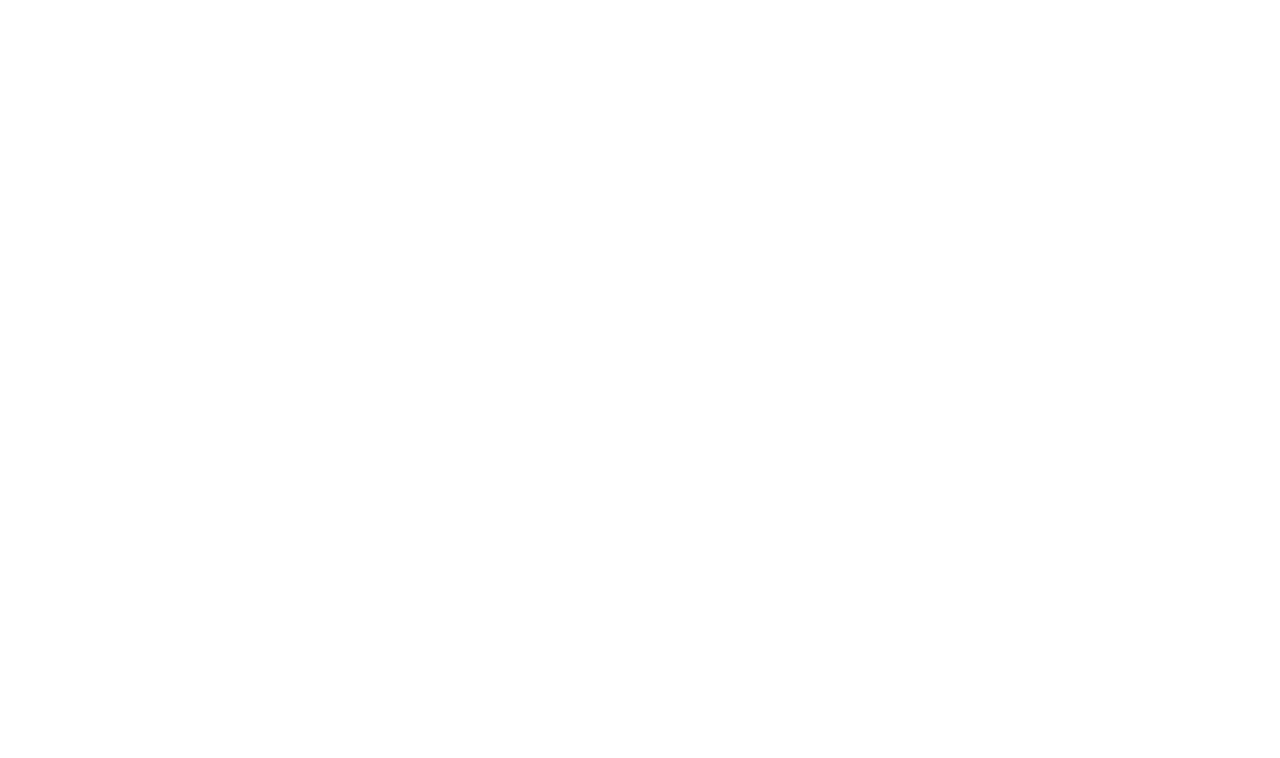
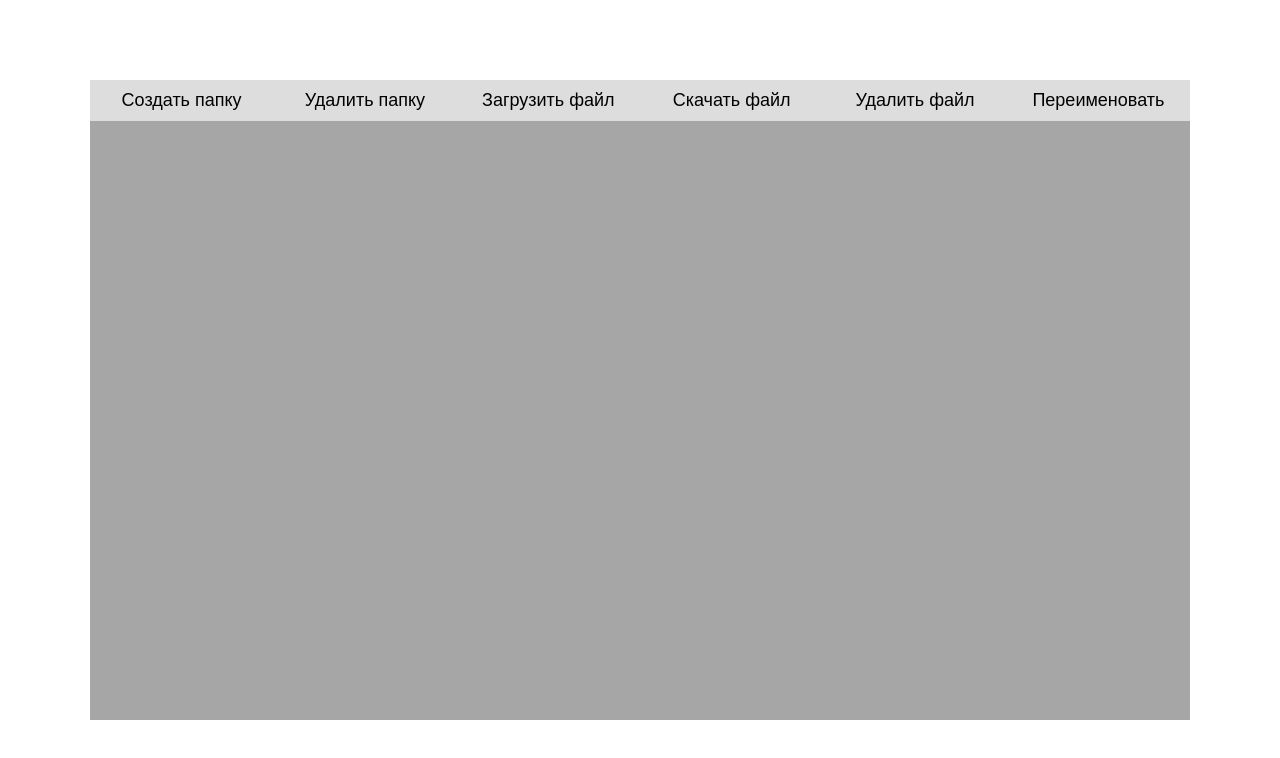
Before and after one commit to RuslSatt/test-task, a website built with webpack: page src/index.html in a window 1280 px wide. Built offline with nearby package versions, Linux system fonts and the light colour scheme; a web font is replaced by a local one.

Commit message:
feat: add header

```diff
--- a/src/index.html
+++ b/src/index.html
@@ -8,6 +8,45 @@
     <title>Test Task</title>
 </head>
 <body>
-
+    <div class="wrapper">
+            <div class="window">
+                <header class="header">
+                    <nav class="header__navigation">
+                        <ul class="header__list">
+                            <li>
+                                <button class="header__button">
+                                    Создать папку
+                                </button>
+                            </li>
+                            <li>
+                                <button class="header__button">
+                                    Удалить папку
+                                </button>
+                            </li>
+                            <li>
+                                <button class="header__button">
+                                    Загрузить файл
+                                </button>
+                            </li>
+                            <li>
+                                <button class="header__button">
+                                    Скачать файл
+                                </button>
+                            </li>
+                            <li>
+                                <button class="header__button">
+                                    Удалить файл
+                                </button>
+                            </li>
+                            <li>
+                                <button class="header__button">
+                                    Переименовать
+                                </button>
+                            </li>
+                        </ul>
+                    </nav>
+                </header>
+            </div>
+    </div>
 </body>
 </html>
--- a/src/styles/main.scss
+++ b/src/styles/main.scss
@@ -0,0 +1,78 @@
+@import "reset";
+@import url(https://fonts.googleapis.com/css?family=Neucha:regular);
+
+// global ---------------- //
+
+.wrapper {
+  font-family: 'Neucha', sans-serif;
+  display: flex;
+  align-items: center;
+  justify-content: center;
+  min-height: 100vh;
+  overflow: hidden;
+}
+
+.window {
+  width: 1100px;
+  height: 80vh;
+  background: #a6a6a6;
+}
+
+// ----------------------- //
+// header ---------------- //
+.header {
+  background: #cccbcb;
+  // .header__navigation
+  &__navigation {
+  }
+  // .header__list
+  &__list {
+    min-height: 40px;
+    display: flex;
+    justify-content: space-between;
+  }
+
+  // .header__button
+  &__button {
+    font-size: 18px;
+    width: 183.2px;
+    color: #000;
+    padding: 10px 25px;
+    font-weight: 500;
+    cursor: pointer;
+    transition: all 0.3s ease;
+    position: relative;
+    background: rgb(221,221,221);
+    &:hover {
+      transition: 0.3s ease;
+      background: transparent;
+      box-shadow:none;
+    }
+    &:before,
+    &:after {
+      content:'';
+      position:absolute;
+      top:0;
+      right:0;
+      height:2px;
+      width:0;
+      background: #000000;
+      box-shadow:
+              -1px -1px 5px 0px #fff,
+              7px 7px 20px 0px #0003,
+              4px 4px 5px 0px #0002;
+      transition:400ms ease all;
+    }
+    &:after {
+      right:inherit;
+      top:inherit;
+      left:0;
+      bottom:0;
+    }
+    &:hover:before,
+    &:hover:after {
+      width:100%;
+      transition: 0.3s ease all;
+    }
+  }
+}
```
